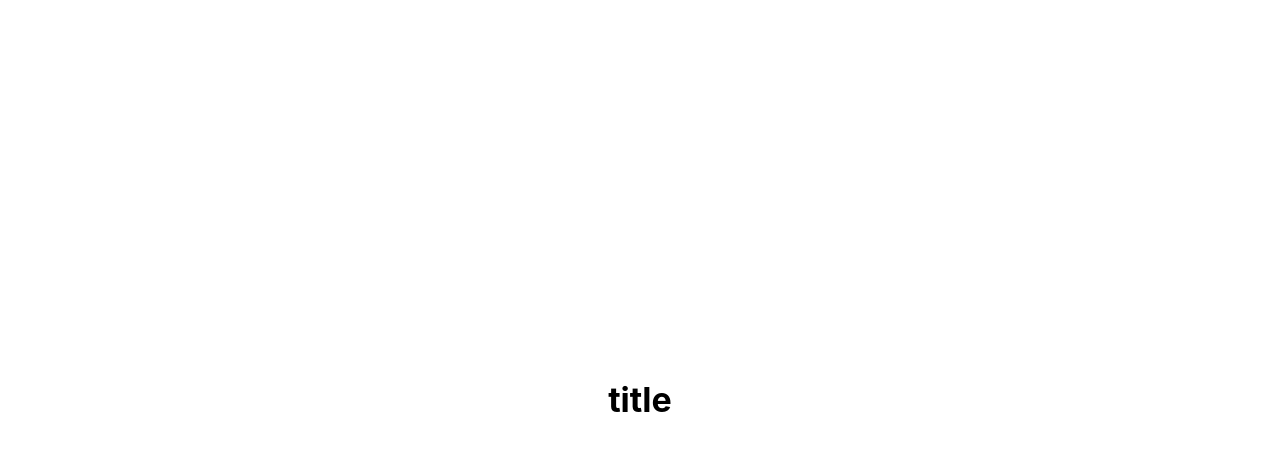
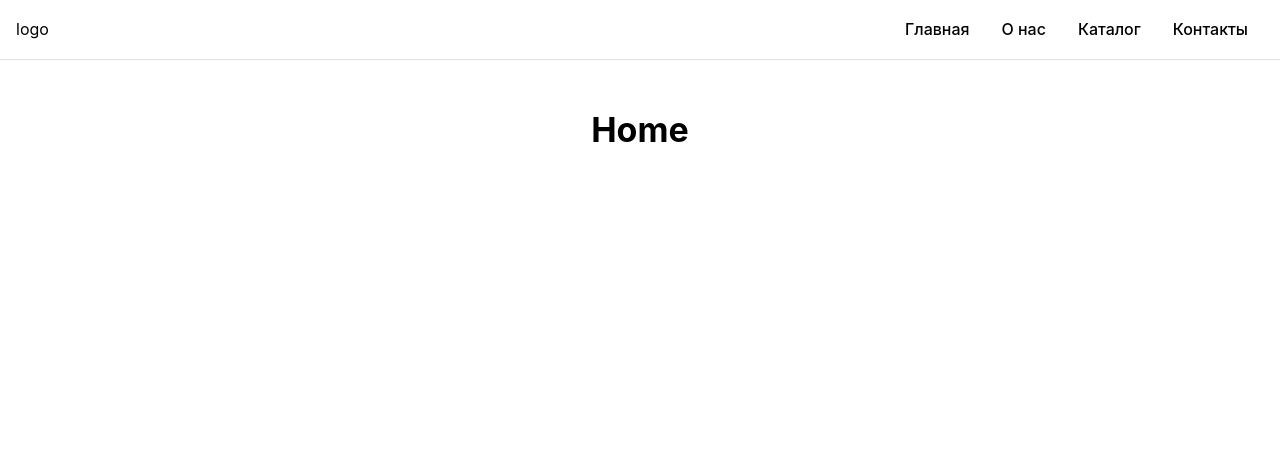
Before and after one commit to GlassBarricades/beeton, a React (Vite) app: page / in a window 1280 px wide. Shown: the top 450 px of the page. Built offline with nearby package versions, Linux system fonts and the light colour scheme.

Commit message:
create main layout, setting router

```diff
--- a/src/App.tsx
+++ b/src/App.tsx
@@ -1,10 +1,32 @@
 import './App.css'
-import { Title } from '@mantine/core'
+import {
+	Route,
+	RouterProvider,
+	createBrowserRouter,
+	createRoutesFromElements,
+} from 'react-router-dom'
+import MainAppLayout from './components/layout/MainAppLayout'
+import HomePage from './pages/HomePage'
+import CatalogPage from './pages/CatalogPage'
+import AboutPage from './pages/AboutPage'
+import ContactsPage from './pages/ContactsPage'
 
 function App() {
-  return (
-   <Title>title</Title>
-  )
+
+  const router = createBrowserRouter(
+		createRoutesFromElements(
+			<>
+				<Route path='/' element={<MainAppLayout />}>
+					<Route index element={<HomePage />} />
+          <Route path='catalog' element={<CatalogPage />} />
+          <Route path='about' element={<AboutPage />} />
+          <Route path='contacts' element={<ContactsPage />} />
+				</Route>
+			</>
+		)
+	)
+
+  return <RouterProvider router={router}></RouterProvider>
 }
 
 export default App
--- /dev/null
+++ b/src/components/layout/MainAppLayout.module.css
@@ -0,0 +1,10 @@
+.control {
+  display: block;
+  padding: var(--mantine-spacing-xs) var(--mantine-spacing-md);
+  border-radius: var(--mantine-radius-md);
+  font-weight: 500;
+
+  @mixin hover {
+    background-color: light-dark(var(--mantine-color-gray-0), var(--mantine-color-dark-6));
+  }
+}
--- /dev/null
+++ b/src/components/layout/MainAppLayout.tsx
@@ -0,0 +1,52 @@
+import { AppShell, Burger, Group, Text, UnstyledButton } from '@mantine/core'
+import { useDisclosure } from '@mantine/hooks'
+import classes from './MainAppLayout.module.css'
+import { Outlet, NavLink } from 'react-router-dom'
+
+const MainAppLayout = () => {
+	const [opened, { toggle, close }] = useDisclosure()
+
+    const links = [
+			{ title: 'Главная', link: '/' },
+			{ title: 'О нас', link: '/about' },
+			{ title: 'Каталог', link: '/catalog' },
+			{ title: 'Контакты', link: '/contacts' },
+		]
+
+    const linksItems = links.map(item => {
+        return <UnstyledButton onClick={close} to={item.link} component={NavLink} className={classes.control}>{item.title}</UnstyledButton>
+    })
+
+	return (
+		<AppShell
+			header={{ height: 60 }}
+			navbar={{
+				width: 300,
+				breakpoint: 'sm',
+				collapsed: { desktop: true, mobile: !opened },
+			}}
+			padding='md'
+		>
+			<AppShell.Header>
+				<Group h='100%' px='md'>
+					<Burger opened={opened} onClick={toggle} hiddenFrom='sm' size='sm' />
+					<Group justify='space-between' style={{ flex: 1 }}>
+						<Text>logo</Text>
+						<Group ml='xl' gap={0} visibleFrom='sm'>
+							{linksItems}
+						</Group>
+					</Group>
+				</Group>
+			</AppShell.Header>
+
+			<AppShell.Navbar py='md' px={4}>
+				{linksItems}
+			</AppShell.Navbar>
+
+			<AppShell.Main>
+				<Outlet />
+			</AppShell.Main>
+		</AppShell>
+	)
+}
+export default MainAppLayout;
--- /dev/null
+++ b/src/pages/AboutPage.tsx
@@ -0,0 +1,8 @@
+import { Title } from "@mantine/core"
+
+const AboutPage = () => {
+    return (
+        <Title>About</Title>
+    )
+}
+export default AboutPage;
--- /dev/null
+++ b/src/pages/CatalogPage.tsx
@@ -0,0 +1,8 @@
+import { Title } from "@mantine/core"
+
+const CatalogPage = () => {
+    return (
+        <Title>Catalog</Title>
+    )
+}
+export default CatalogPage;
--- /dev/null
+++ b/src/pages/ContactsPage.tsx
@@ -0,0 +1,8 @@
+import { Title } from "@mantine/core"
+
+const ContactsPage = () => {
+    return (
+        <Title>Contacts</Title>
+    )
+}
+export default ContactsPage;
--- /dev/null
+++ b/src/pages/HomePage.tsx
@@ -0,0 +1,8 @@
+import { Title } from "@mantine/core"
+
+const HomePage = () => {
+    return (
+        <Title>Home</Title>
+    )
+}
+export default HomePage;
```
